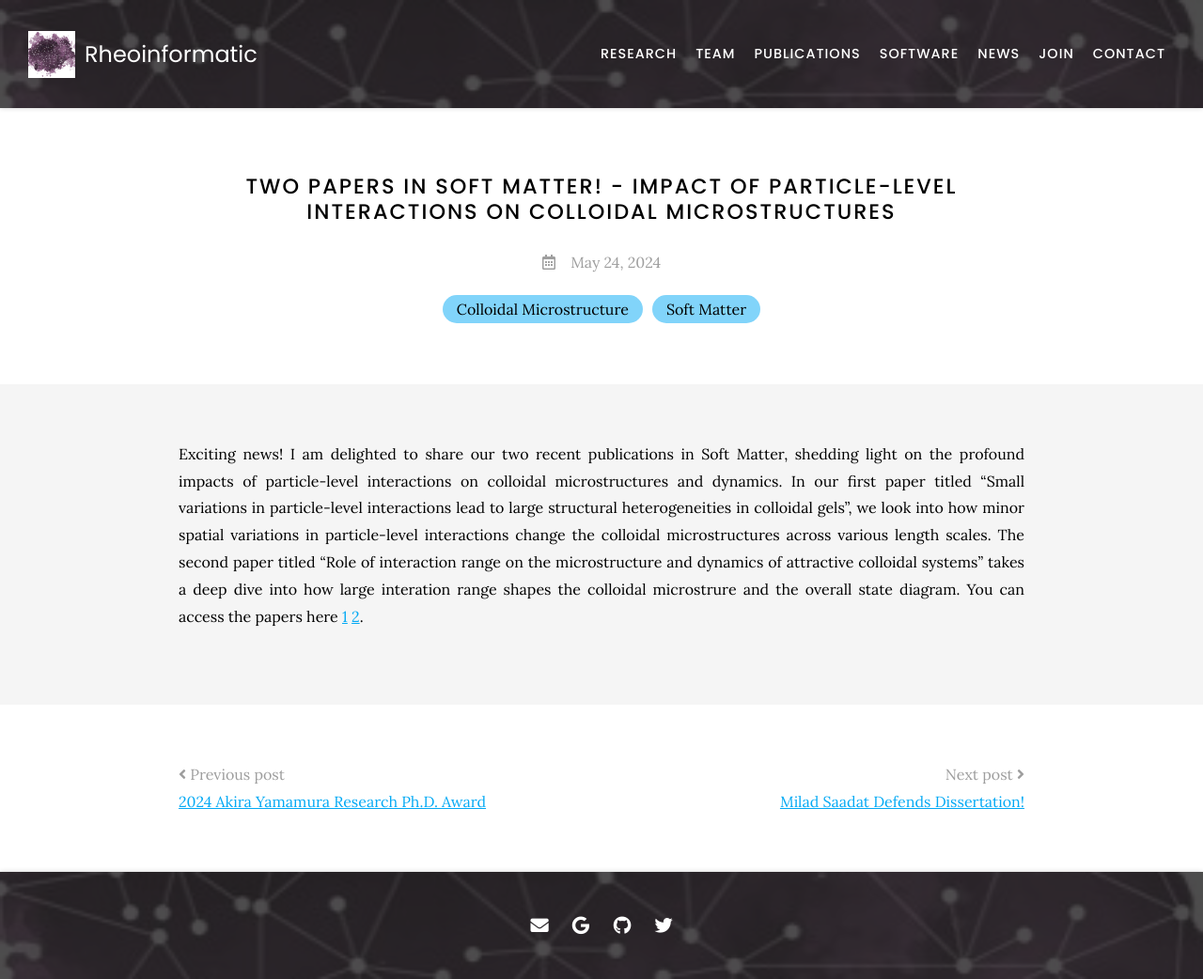
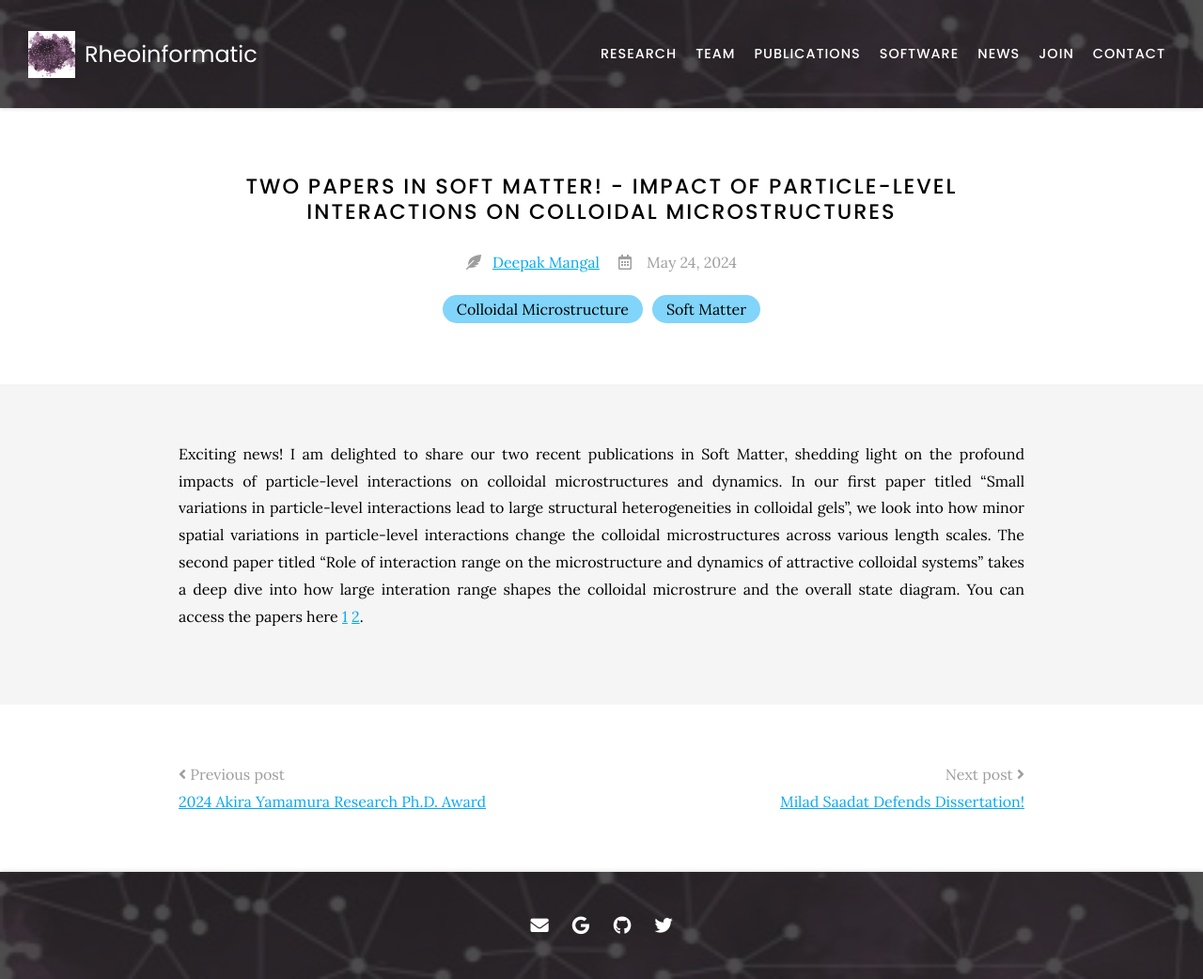
Before and after one commit to procf/procf.github.io, a Jekyll site: the page built from _posts/2024-05-24-SoftMatter-Deepak-papers.md, in a window 1280 px wide. Shown: the whole page at 94% size. Built offline with Jekyll 4.4.1, drawn with Linux system fonts in a browser that asks for light colours; nearby versions of some CDN libraries.

Commit message:
add author

```diff
--- a/_posts/2024-05-24-SoftMatter-Deepak-papers.md
+++ b/_posts/2024-05-24-SoftMatter-Deepak-papers.md
@@ -1,6 +1,7 @@
 ---
 title: Two Papers in Soft Matter! - Impact of Particle-level Interactions on Colloidal Microstructures
-member: Deepak Mangal
+author: Deepak Mangal
+member: deepak-mangal
 tags:
 - Colloidal Microstructure
 - Soft Matter
```
